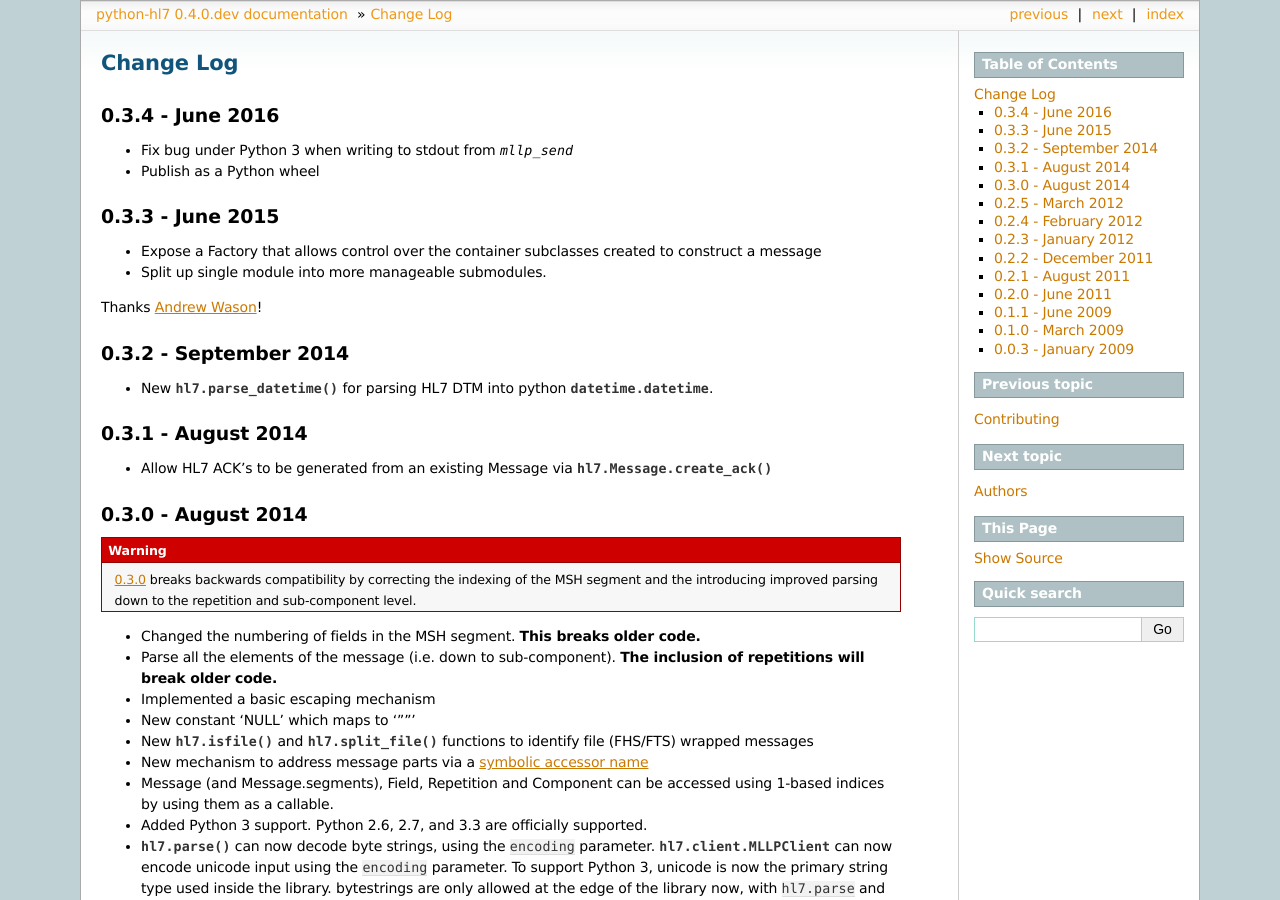
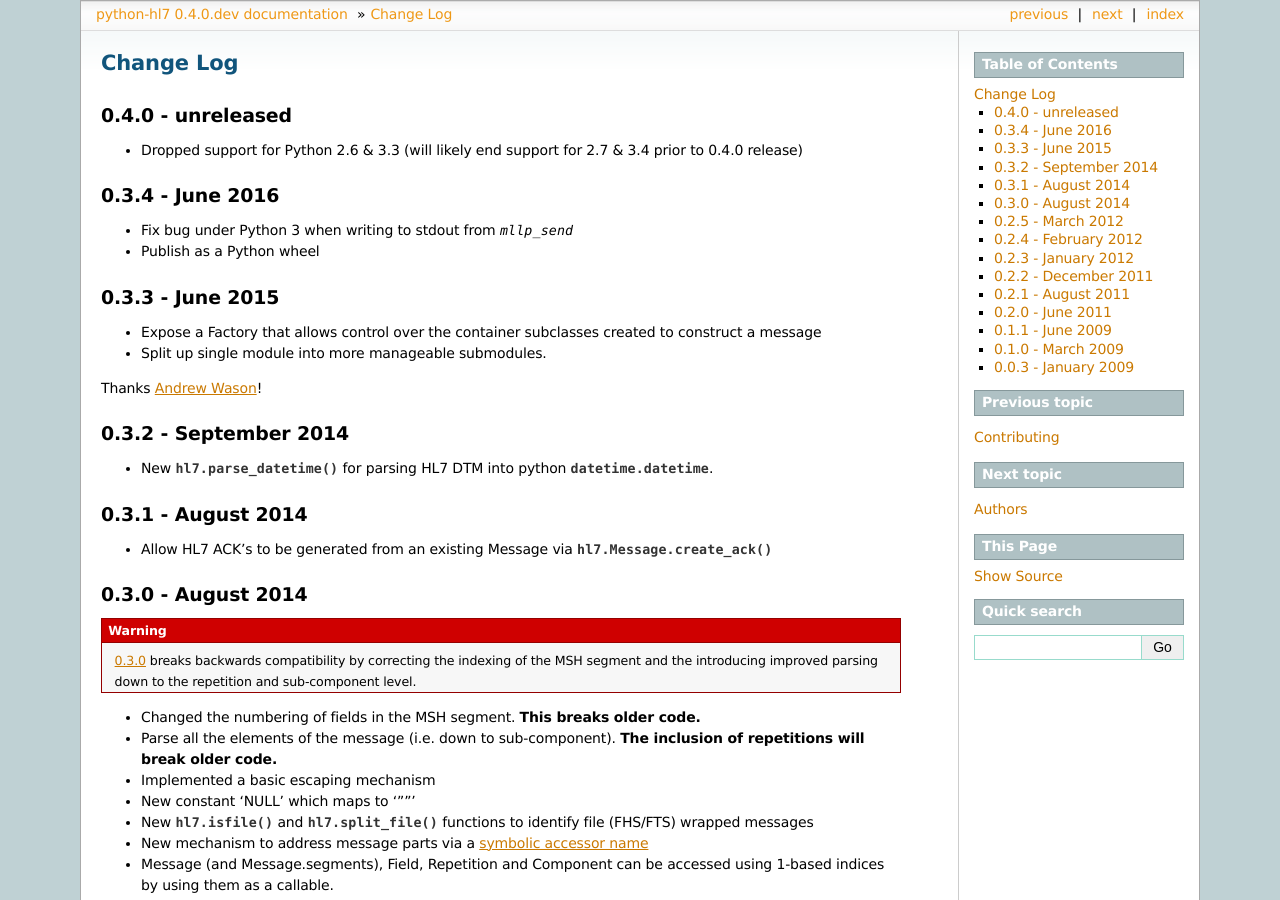
Before and after one commit to johnpaulett/python-hl7, a Sphinx documentation site: the page built from docs/changelog.rst, in a window 1280 px wide and 900 px high. Built offline with Sphinx 7.4.7, drawn with Linux system fonts in a browser that asks for light colours.

Commit message:
Start 0.4.0 changelog

```diff
--- a/docs/changelog.rst
+++ b/docs/changelog.rst
@@ -1,5 +1,14 @@
 Change Log
 ==========
+
+.. _changelog-0-4-0:
+
+0.4.0 - unreleased
+------------------
+
+* Dropped support for Python 2.6 & 3.3 (will likely end support for 2.7 & 3.4 prior
+  to 0.4.0 release)
+
 
 0.3.4 - June 2016
 -----------------
```
